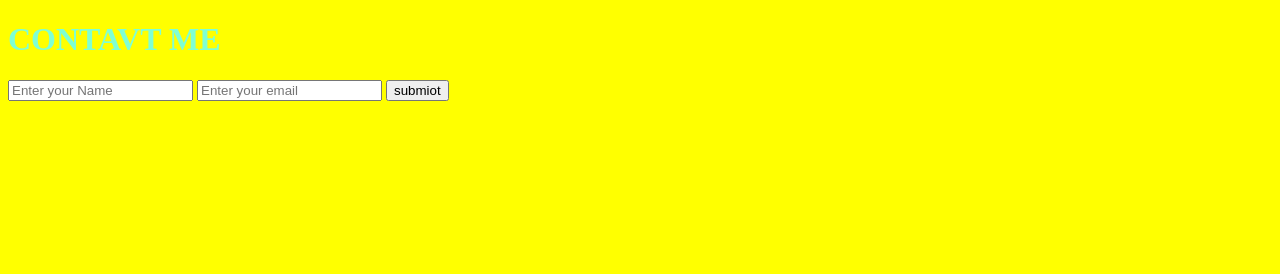
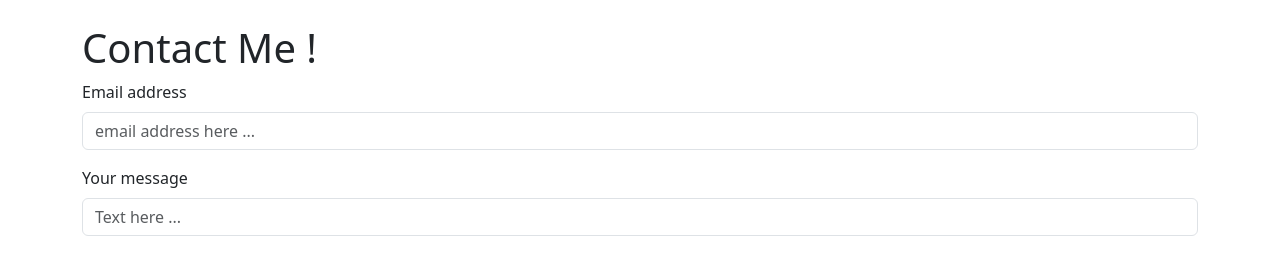
Before and after one commit to MoreTemi/My-Portfolio, a plain HTML site: page contact.html in a window 1280 px wide. Drawn offline with nearby package versions, Linux system fonts and the light colour scheme.

Commit message:
better contact form

```diff
--- a/contact.html
+++ b/contact.html
@@ -1,22 +1,28 @@
-<!DOCTYPE html>
+<!doctype html>
 <html lang="en">
-<head>
-    <meta charset="UTF-8">
-    <meta name="viewport" content="width=device-width, initial-scale=1.0">
-    <title>Document</title>
-</head>
-<style>
-    body{
-        background-color: yellow;
-        color: aquamarine;
-    }
-</style>
-<body>
-    <h1>CONTAVT ME </h1>
-    <form>
-        <input type="text"  placeholder="Enter your Name">
-        <input type="email"  placeholder="Enter your email">
-        <input type="submit" value="submiot">
-    </form>
-</body>
+  <head>
+    <meta charset="utf-8">
+    <meta name="viewport" content="width=device-width, initial-scale=1">
+    <title>Contact Me</title>
+    <link href="https://cdn.jsdelivr.net/npm/bootstrap@5.3.5/dist/css/bootstrap.min.css" rel="stylesheet" integrity="sha384-SgOJa3DmI69IUzQ2PVdRZhwQ+dy64/BUtbMJw1MZ8t5HZApcHrRKUc4W0kG879m7" crossorigin="anonymous">
+    <link rel="stylesheet" href="styles.css">
+  </head>
+  <body>
+
+    <div class="container">
+
+      <br>
+
+      <h1> Contact Me !</h1>
+        <div class="mb-3">
+          <label for="formGroupExampleInput" class="form-label">Email address</label>
+          <input type="text" class="form-control" id="formGroupExampleInput" placeholder="email address here ...">
+        </div>
+        <div class="mb-3">
+          <label for="formGroupExampleInput2" class="form-label">Your message</label>
+          <input type="text" class="form-control" id="formGroupExampleInput2" placeholder="Text here ...">
+        </div>
+    </div>
+
+  </body>
 </html>
```
